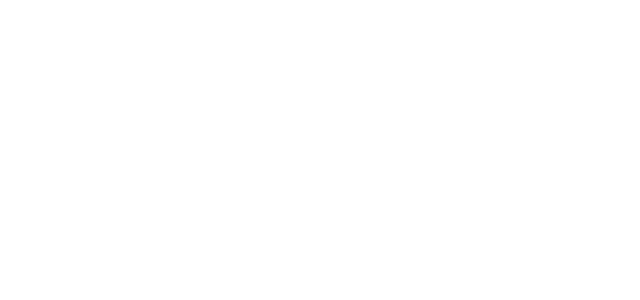
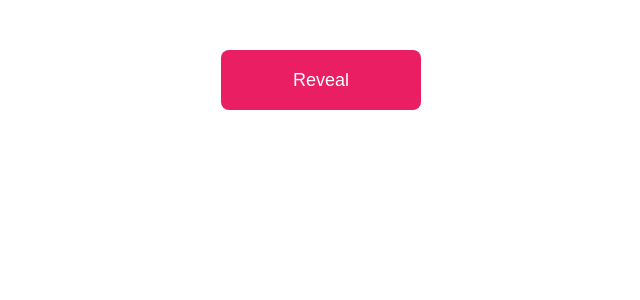
Before and after one commit to akhil-goyal/ng-animations, an Angular app: page /vortex in a window 1280 px wide. Before the commit this address led to /. Shown: the top 300 px of the page, without its empty margins (319-959 px from the left). Built offline with nearby package versions, Linux system fonts and the light colour scheme.

Commit message:
create vortex animation

```diff
--- a/src/app/app.routes.ts
+++ b/src/app/app.routes.ts
@@ -5,6 +5,7 @@
 import { StaggeredListComponent } from './components/staggered-list/staggered-list.component';
 import { ConfettiBurstComponent } from './components/confetti-burst/confetti-burst.component';
 import { OrbitalParticlesComponent } from './components/orbital-particles/orbital-particles.component';
+import { VortexRevealComponent } from './components/vortex-reveal/vortex-reveal.component';
 
 export const routes: Routes = [
   {
@@ -31,4 +32,8 @@
     path: 'orbital',
     component: OrbitalParticlesComponent,
   },
+  {
+    path: 'vortex',
+    component: VortexRevealComponent,
+  },
 ];
--- /dev/null
+++ b/src/app/components/vortex-reveal/vortex-reveal.component.css
@@ -0,0 +1,55 @@
+.button-container {
+  position: relative;
+  display: flex;
+  justify-content: center;
+  margin: 50px auto;
+  width: 200px; /* Fixed width */
+  height: 60px; /* Fixed height */
+}
+
+.vortex-btn {
+  padding: 15px 30px;
+  font-size: 18px;
+  background-color: #e91e63; /* Pink */
+  color: white;
+  border: none;
+  border-radius: 8px;
+  cursor: pointer;
+  position: relative;
+  overflow: hidden;
+  z-index: 1;
+  display: flex;
+  align-items: center;
+  justify-content: center;
+  width: 100%;
+  height: 100%;
+}
+
+.vortex-btn:hover {
+  background-color: #d81b60;
+}
+
+.particle-container {
+  position: absolute;
+  top: 50%;
+  left: 50%;
+  width: 0;
+  height: 0;
+  transform: translate(-50%, -50%); /* Center within button */
+  pointer-events: none;
+}
+
+.particle {
+  position: absolute;
+  width: 10px;
+  height: 10px;
+  background-color: var(--color);
+  border-radius: 50%;
+  transform-origin: center;
+  top: 0;
+  left: 0;
+}
+
+.revealed-text {
+  text-shadow: 0 0 10px rgba(255, 255, 255, 0.8); /* Glowing text */
+}
--- /dev/null
+++ b/src/app/components/vortex-reveal/vortex-reveal.component.html
@@ -0,0 +1,16 @@
+<div class="button-container">
+  <button #buttonRef (click)="triggerVortex()" class="vortex-btn">
+    <span *ngIf="!isRevealed">Reveal</span>
+    <span *ngIf="isRevealed" [@revealGlow] class="revealed-text">Magic!</span>
+  </button>
+  <div class="particle-container">
+    <div
+      *ngFor="let particle of particles"
+      [@vortexSwirl]
+      class="particle"
+      [style.--x-start]="particle.xStart"
+      [style.--y-start]="particle.yStart"
+      [style.--color]="particle.color"
+    ></div>
+  </div>
+</div>
--- /dev/null
+++ b/src/app/components/vortex-reveal/vortex-reveal.component.ts
@@ -0,0 +1,88 @@
+import { Component, ElementRef, ViewChild } from '@angular/core';
+import {
+  trigger,
+  style,
+  animate,
+  transition,
+  keyframes,
+} from '@angular/animations';
+import { CommonModule } from '@angular/common';
+
+@Component({
+  selector: 'app-vortex-reveal',
+  imports: [CommonModule],
+  templateUrl: './vortex-reveal.component.html',
+  styleUrls: ['./vortex-reveal.component.css'],
+  animations: [
+    trigger('vortexSwirl', [
+      transition(':enter', [
+        animate(
+          '1.5s ease-in',
+          keyframes([
+            style({
+              transform:
+                'translate(calc(var(--x-start)), calc(var(--y-start))) rotate(0deg)',
+              opacity: 1,
+              boxShadow: '0 0 10px var(--color)',
+              offset: 0,
+            }),
+            style({
+              transform: 'translate(0, 0) rotate(720deg)', // 2 full spins
+              opacity: 0.5,
+              boxShadow: '0 0 20px var(--color)',
+              offset: 0.8,
+            }),
+            style({
+              transform: 'translate(0, 0) rotate(900deg)',
+              opacity: 0,
+              boxShadow: '0 0 10px var(--color)',
+              offset: 1,
+            }),
+          ])
+        ),
+      ]),
+    ]),
+    trigger('revealGlow', [
+      transition(':enter', [
+        style({ opacity: 0, transform: 'scale(0.5)' }),
+        animate(
+          '0.5s 1s ease-out',
+          style({ opacity: 1, transform: 'scale(1)' })
+        ), // Delayed reveal
+      ]),
+    ]),
+  ],
+})
+export class VortexRevealComponent {
+  @ViewChild('buttonRef', { static: true }) buttonRef!: ElementRef;
+  particles: { id: number; xStart: string; yStart: string; color: string }[] =
+    [];
+  particleId = 0;
+  isRevealed = false;
+
+  triggerVortex() {
+    if (this.isRevealed) return; // Prevent multiple triggers
+    this.isRevealed = true;
+
+    const count = 12; // Number of particles
+    const button = this.buttonRef.nativeElement;
+    const rect = button.getBoundingClientRect();
+    const radius = Math.max(rect.width, rect.height) / 2; // Max radius from center
+
+    for (let i = 0; i < count; i++) {
+      const angle = (i / count) * 2 * Math.PI; // Evenly spaced angles
+      const xStart = `${radius * Math.cos(angle)}px`;
+      const yStart = `${radius * Math.sin(angle)}px`;
+      const color = `hsl(${(i / count) * 360}, 80%, 60%)`; // Gradient of colors
+      this.particles.push({ id: this.particleId++, xStart, yStart, color });
+    }
+
+    // Clean up after animation
+    setTimeout(() => {
+      this.particles = [];
+      setTimeout(() => {
+        this.isRevealed = false; // Reset for replay
+      }, 500); // After reveal finishes
+    }, 1500); // Matches vortex duration
+  }
+}
```
